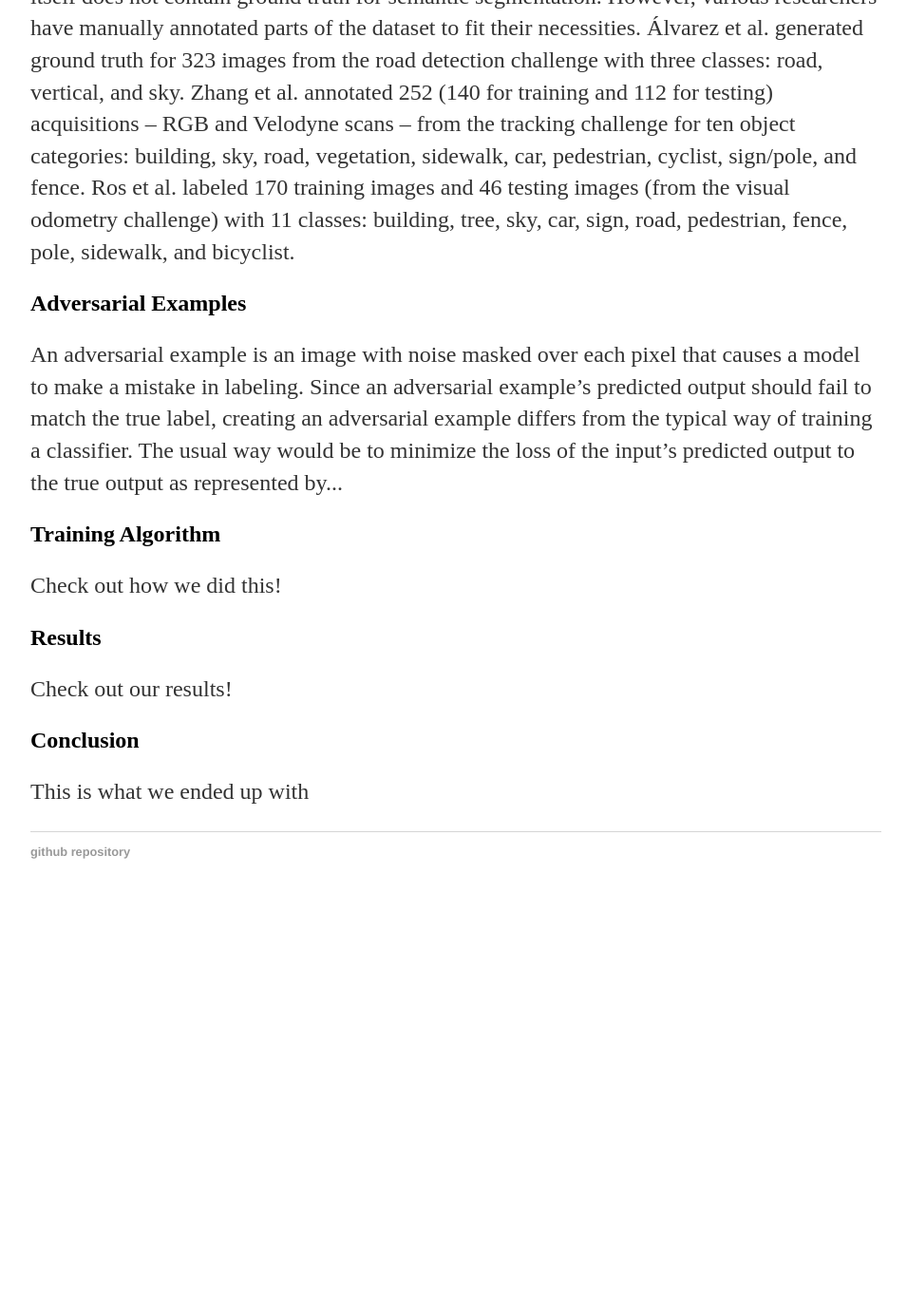
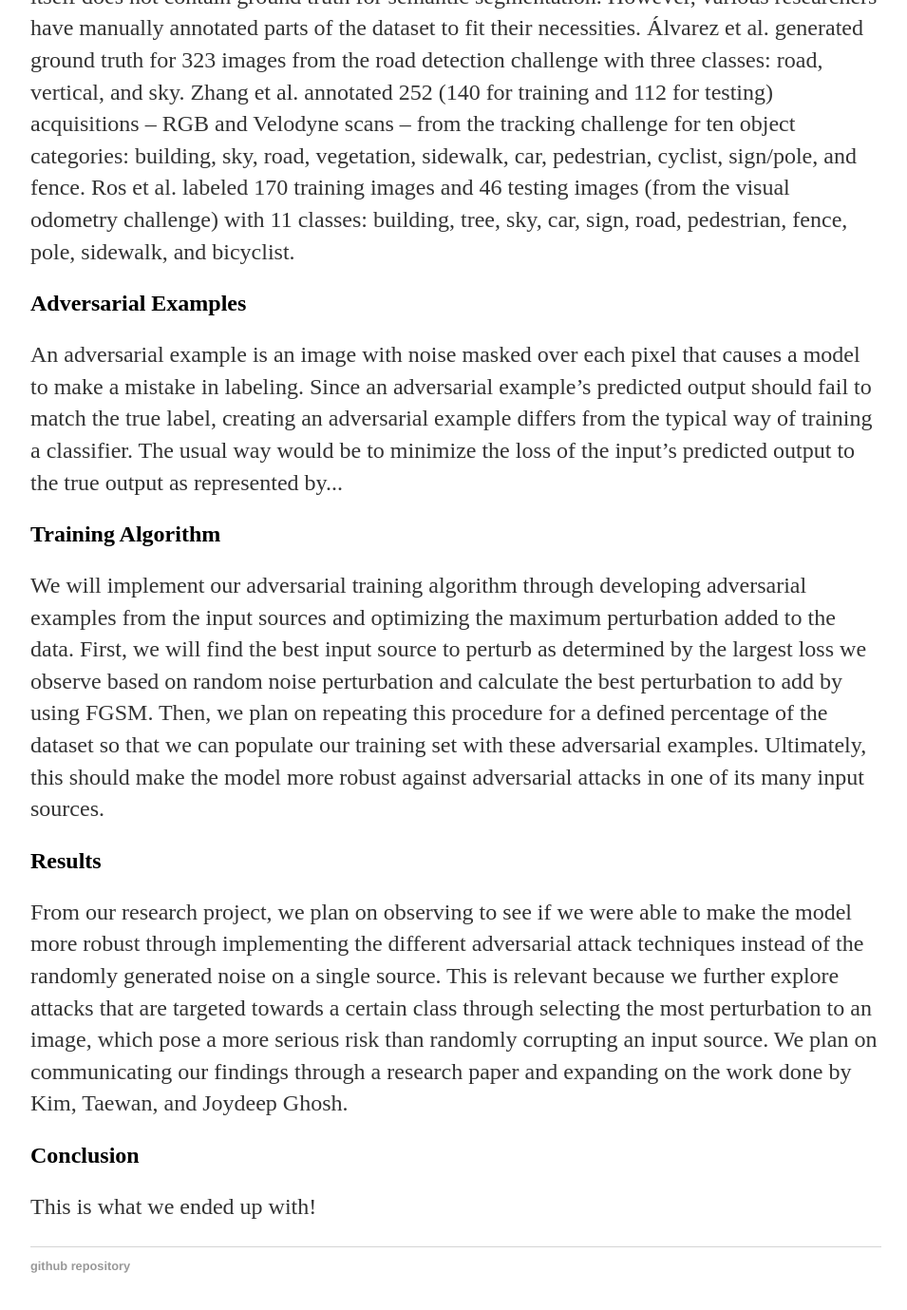
Before and after one commit to ayushmore/adversarial-avod, a Jekyll site: the page built from index.html, in a window 1280 px wide and 1400 px high, scrolled down 1313 px. Shown: the top 1379 px of the window at 95% size, without its empty margins (160-1115 px from the left). Built offline with Jekyll 4.4.1, drawn with Linux system fonts in a browser that asks for light colours; before the commit the page ends 2277 px from its top, so only the background shows below that.

Commit message:
Update index.html

```diff
--- a/index.html
+++ b/index.html
@@ -12,9 +12,9 @@ title: Adversarial Training in Deep Fusion Modeling
 	<h2>Adversarial Examples</h2>
 	<p>An adversarial example is an image with noise masked over each pixel that causes a model to make a mistake in labeling. Since an adversarial example’s predicted output should fail to match the true label, creating an adversarial example differs from the typical way of training a classifier. The usual way would be to minimize the loss of the input’s predicted output to the true output as represented by...</p>
 	<h2>Training Algorithm</h2>
-	<p>Check out how we did this!</p>
+	<p>We will implement our adversarial training algorithm through developing adversarial examples from the input sources and optimizing the maximum perturbation added to the data. First, we will find the best input source to perturb as determined by the largest loss we observe based on random noise perturbation and calculate the best perturbation to add by using FGSM. Then, we plan on repeating this procedure for a defined percentage of the dataset so that we can populate our training set with these adversarial examples. Ultimately, this should make the model more robust against adversarial attacks in one of its many input sources.</p>
 	<h2>Results</h2>
-	<p>Check out our results!</p>
+	<p>From our research project, we plan on observing to see if we were able to make the model more robust through implementing the different adversarial attack techniques instead of the randomly generated noise on a single source. This is relevant because we further explore attacks that are targeted towards a certain class through selecting the most perturbation to an image, which pose a more serious risk than randomly corrupting an input source. We plan on communicating our findings through a research paper and expanding on the work done by Kim, Taewan, and Joydeep Ghosh.</p>
 	<h2>Conclusion</h2>
-	<p>This is what we ended up with</p>
+	<p>This is what we ended up with!</p>
 </div><!-- /.blurb -->
```
